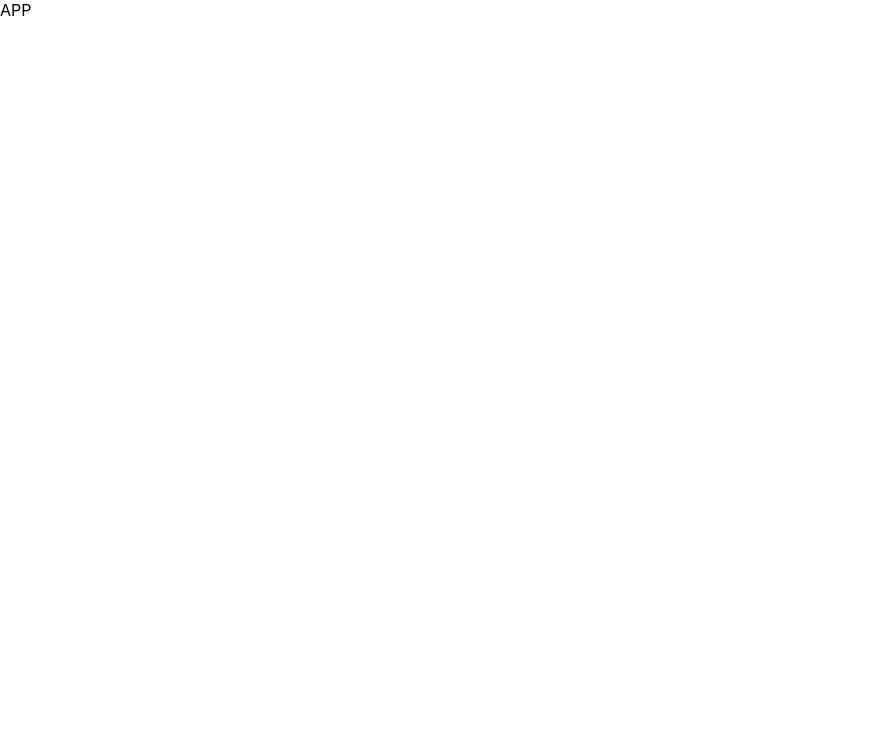
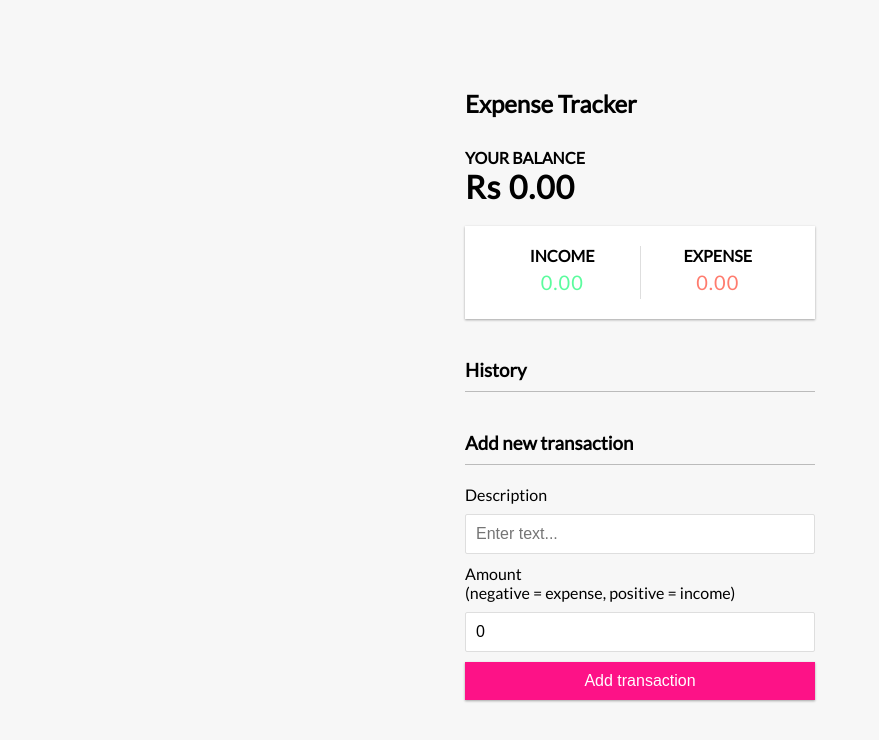
Before and after one commit to saadusufzai/Expense-Tracker-React-App-TypeScript-PWA-Push-Notificaions, a React (Create React App) app: page / in a window 1280 px wide. Shown: the top 740 px of the page, without its empty margins (0-879 px from the left). Built offline with nearby package versions, Linux system fonts and the light colour scheme.

Commit message:
Somewhere

```diff
--- a/src/App.css
+++ b/src/App.css
@@ -1,38 +1,157 @@
-.App {
-  text-align: center;
+@import url('https://fonts.googleapis.com/css?family=Lato&display=swap');
+
+:root {
+  --box-shadow: 0 1px 3px rgba(0, 0, 0, 0.12), 0 1px 2px rgba(0, 0, 0, 0.24);
 }
 
-.App-logo {
-  height: 40vmin;
-  pointer-events: none;
+* {
+  box-sizing: border-box;
 }
 
-@media (prefers-reduced-motion: no-preference) {
-  .App-logo {
-    animation: App-logo-spin infinite 20s linear;
-  }
-}
-
-.App-header {
-  background-color: #282c34;
-  min-height: 100vh;
+body {
+  background-color: #f7f7f7;
   display: flex;
   flex-direction: column;
   align-items: center;
   justify-content: center;
-  font-size: calc(10px + 2vmin);
-  color: white;
+  min-height: 100vh;
+  margin: 0;
+  font-family: 'Lato', sans-serif;
 }
 
-.App-link {
-  color: #61dafb;
+.container {
+  margin: 30px auto;
+  width: 350px;
 }
 
-@keyframes App-logo-spin {
-  from {
-    transform: rotate(0deg);
-  }
-  to {
-    transform: rotate(360deg);
+h1 {
+  letter-spacing: 1px;
+  margin: 0;
+}
+
+h3 {
+  border-bottom: 1px solid #bbb;
+  padding-bottom: 10px;
+  margin: 40px 0 10px;
+}
+
+h4 {
+  margin: 0;
+  text-transform: uppercase;
+}
+
+.inc-exp-container {
+  background-color: #fff;
+  box-shadow: var(--box-shadow);
+  padding: 20px;
+  display: flex;
+  justify-content: space-between;
+  margin: 20px 0;
+}
+
+.inc-exp-container > div {
+  flex: 1;
+  text-align: center;
+}
+
+.inc-exp-container > div:first-of-type {
+  border-right: 1px solid #dedede;
+}
+
+.money {
+  font-size: 20px;
+  letter-spacing: 1px;
+  margin: 5px 0;
+}
+
+.money.plus {
+  color: #00fa68a4;
+}
+
+.money.minus {
+  color: #ff190091;
+}
+
+label {
+  display: inline-block;
+  margin: 10px 0;
+}
+
+input[type='text'],
+input[type='number'] {
+  border: 1px solid #dedede;
+  border-radius: 2px;
+  display: block;
+  font-size: 16px;
+  padding: 10px;
+  width: 100%;
+}
+
+.btn {
+  cursor: pointer;
+  background-color: hsl(330, 98%, 53%);
+  box-shadow: var(--box-shadow);
+  color: #fff;
+  border: 0;
+  display: block;
+  font-size: 16px;
+  margin: 10px 0 30px;
+  padding: 10px;
+  width: 100%;
+}
+
+.btn:focus,
+.delete-btn:focus {
+  outline: 0;
+}
+
+.list {
+  list-style-type: none;
+  padding: 0;
+  margin-bottom: 40px;
+}
+
+.list li {
+  background-color: rgba(235, 230, 230, 0.329);
+  box-shadow: var(--box-shadow);
+  color: #333;
+  display: flex;
+  justify-content: space-between;
+  position: relative;
+  padding: 10px;
+  margin: 10px 0;
+}
+
+.list li.plus {
+  border-right: 5px solid #00fa68a4;
+}
+
+.list li.minus {
+  border-right: 5px solid #ff1900b0;
+}
+
+.delete-btn {
+  cursor: pointer;
+  background-color: #ff1900b0;
+  border: 0;
+  color: #fff;
+  font-size: 20px;
+  line-height: 20px;
+  padding: 2px 5px;
+  position: absolute;
+  top: 50%;
+  left: 0;
+  transform: translate(-100%, -50%);
+  opacity: 0;
+  transition: opacity 0.3s ease;
+}
+
+.list li:hover .delete-btn {
+  opacity: 1;
+}
+
+@media (max-width: 320px) {
+  .container {
+    width: 300px;
   }
 }
--- a/src/App.tsx
+++ b/src/App.tsx
@@ -1,9 +1,25 @@
 import React from 'react';
+import { Header } from './Components/Header';
+import { Balance } from './Components/Balance';
+import { IncomeExpenses } from './Components/IncomeExpenses';
+import { TransactionList } from './Components/TransactionList';
+import { AddTransaction } from './Components/AddTransaction';
+
+import { GlobalProvider } from './context/GlobalState';
+
 import './App.css';
 
 function App() {
   return (
-    <div>APP</div>
+    <GlobalProvider>
+      <Header />
+      <div className="container">
+        <Balance />
+        <IncomeExpenses />
+        <TransactionList />
+        <AddTransaction />
+      </div>
+    </GlobalProvider>
   );
 }
 
--- /dev/null
+++ b/src/Components/AddTransaction.tsx
@@ -0,0 +1,41 @@
+import React, {useState, useContext} from 'react'
+import { GlobalContext } from '../context/GlobalState';
+
+export const AddTransaction = () => {
+  const [text, setText] = useState('');
+  const [amount, setAmount] = useState(0);
+
+  const { addTransaction } = useContext(GlobalContext);
+
+  const onSubmit = e => {
+    e.preventDefault();
+
+    const newTransaction = {
+      id: Math.floor(Math.random() * 100000000),
+      text,
+      amount: +amount
+    }
+
+    addTransaction(newTransaction);
+  }
+
+  return (
+    <>
+      <h3>Add new transaction</h3>
+      <form onSubmit={onSubmit}>
+        <div className="form-control">
+          <label htmlFor="text">Description</label>
+          <input type="text" value={text} onChange={(e) => setText(e.target.value)} placeholder="Enter text..." />
+        </div>
+        <div className="form-control">
+          <label htmlFor="amount"
+            >Amount <br />
+            (negative = expense, positive = income)</label
+          >
+          <input type="number" value={amount} onChange={(e) => setAmount(e.target.value)} placeholder="Enter amount..." />
+        </div>
+        <button className="btn">Add transaction</button>
+      </form>
+    </>
+  )
+}
--- /dev/null
+++ b/src/Components/Balance.tsx
@@ -0,0 +1,17 @@
+import React, { useContext } from 'react';
+import { GlobalContext } from '../context/GlobalState';
+
+export const Balance = () => {
+  const { transactions } = useContext(GlobalContext);
+
+  const amounts = transactions.map(transaction => transaction.amount);
+
+  const total = amounts.reduce((acc, item) => (acc += item), 0).toFixed(2);
+
+  return (
+    <>
+      <h4>Your Balance</h4>
+    <h1>Rs {total}</h1>
+    </>
+  )
+}
--- /dev/null
+++ b/src/Components/Header.tsx
@@ -0,0 +1,11 @@
+import React from 'react'
+
+export const Header = () => {
+    return (
+        <div>
+            <h2>
+                Expense Tracker
+            </h2>
+        </div>
+    )
+}
--- /dev/null
+++ b/src/Components/IncomeExpenses.tsx
@@ -0,0 +1,31 @@
+import React, { useContext } from 'react';
+import { GlobalContext } from '../context/GlobalState';
+
+export const IncomeExpenses = () => {
+  const { transactions } = useContext(GlobalContext);
+
+  const amounts = transactions.map(transaction => transaction.amount);
+
+  const income = amounts
+    .filter(item => item > 0)
+    .reduce((acc, item) => (acc += item), 0)
+    .toFixed(2);
+
+  const expense = (
+    amounts.filter(item => item < 0).reduce((acc, item) => (acc += item), 0) *
+    -1
+  ).toFixed(2);
+
+  return (
+    <div className="inc-exp-container">
+        <div>
+          <h4>Income</h4>
+  <p className="money plus">{income}</p>
+        </div>
+        <div>
+          <h4>Expense</h4>
+  <p className="money minus">{expense}</p>
+        </div>
+      </div>
+  )
+}
--- /dev/null
+++ b/src/Components/Transaction.tsx
@@ -0,0 +1,14 @@
+import React, {useContext} from 'react';
+import { GlobalContext } from '../context/GlobalState';
+
+export const Transaction = ({ transaction }) => {
+  const { deleteTransaction } = useContext(GlobalContext);
+
+  const sign = transaction.amount < 0 ? '-' : '+';
+
+  return (
+    <li className={transaction.amount < 0 ? 'minus' : 'plus'}>
+      {transaction.text} <span>{sign}{Math.abs(transaction.amount)}Rs.</span><button onClick={() => deleteTransaction(transaction.id)} className="delete-btn">x</button>
+    </li>
+  )
+}
--- /dev/null
+++ b/src/Components/TransactionList.tsx
@@ -0,0 +1,17 @@
+import React, { useContext } from 'react';
+import  {Transaction}  from './Transaction';
+
+import { GlobalContext } from '../context/GlobalState';
+
+export const TransactionList = () => {
+  const { transactions } = useContext(GlobalContext);
+
+  return (
+    <>
+      <h3>History</h3>
+      <ul className="list">
+        {transactions.map(transaction => (<Transaction key={transaction.id} transaction={transaction} />))}
+      </ul>
+    </>
+  )
+  }
--- /dev/null
+++ b/src/context/AppReducer.tsx
@@ -0,0 +1,16 @@
+export default (state, action) => {
+    switch(action.type) {
+      case 'DELETE_TRANSACTION':
+        return {
+          ...state,
+          transactions: state.transactions.filter(transaction => transaction.id !== action.payload)
+        }
+      case 'ADD_TRANSACTION':
+        return {
+          ...state,
+          transactions: [action.payload, ...state.transactions]
+        }
+      default:
+        return state;
+    }
+  }
--- /dev/null
+++ b/src/context/GlobalState.tsx
@@ -0,0 +1,36 @@
+import React, { createContext, useReducer } from 'react';
+import AppReducer from './AppReducer';
+
+
+const initialState = {
+  transactions: []
+}
+
+
+export const GlobalContext = createContext(initialState);
+
+export const GlobalProvider = ({ children })  => {
+  const [state, dispatch] = useReducer(AppReducer, initialState);
+
+  function deleteTransaction(id) {
+    dispatch({
+      type: 'DELETE_TRANSACTION',
+      payload: id
+    });
+  }
+
+  function addTransaction(transaction) {
+    dispatch({
+      type: 'ADD_TRANSACTION',
+      payload: transaction
+    });
+  }
+
+  return (<GlobalContext.Provider value={{
+    transactions: state.transactions,
+    deleteTransaction,
+    addTransaction
+  }}>
+    {children}
+  </GlobalContext.Provider>);
+}
```
